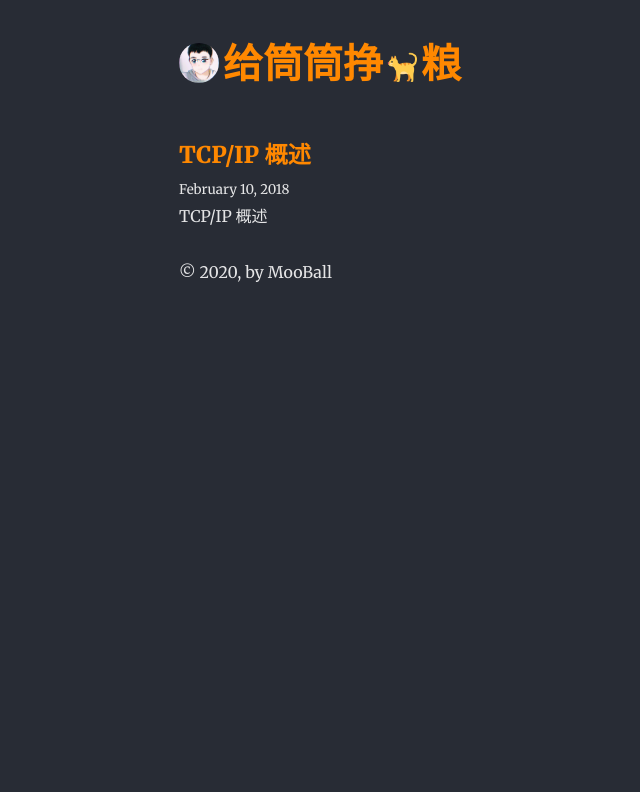
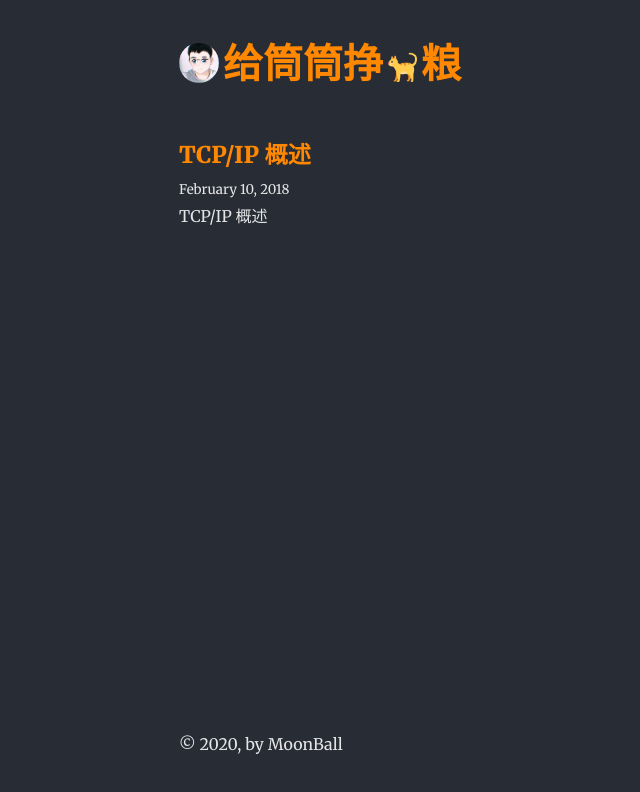
Before and after one commit to MoonBall/moonball.github.io, a Gatsby site: page / in a window 1280 px wide. Shown: the whole page, without its empty margins (146-786 px from the left). Built offline with nearby package versions, Linux system fonts and the light colour scheme; Gatsby itself is replaced by a stand-in of ours; some packages are replaced by stand-ins of ours.

Commit message:
修改样式

```diff
--- a/src/components/layout.js
+++ b/src/components/layout.js
@@ -58,7 +58,7 @@ const Layout = ({ location, title, children }) => {
     header = (
       <h1
         style={{
-          marginBottom: rhythm(1.5),
+          marginBottom: 0,
           marginTop: 0,
         }}
       >
@@ -100,12 +100,15 @@ const Layout = ({ location, title, children }) => {
         marginRight: `auto`,
         maxWidth: rhythm(24),
         padding: `${rhythm(1.5)} ${rhythm(3 / 4)}`,
+        height: '100vh',
+        display: 'flex',
+        flexFlow: 'column nowrap',
       }}
     >
       <header>{header}</header>
-      <main>{children}</main>
+      <main style={{ flex: '1' }}>{children}</main>
       <footer>
-        © {new Date().getFullYear()}, by MooBall
+        © {new Date().getFullYear()}, by MoonBall
       </footer>
     </div>
   )
```
